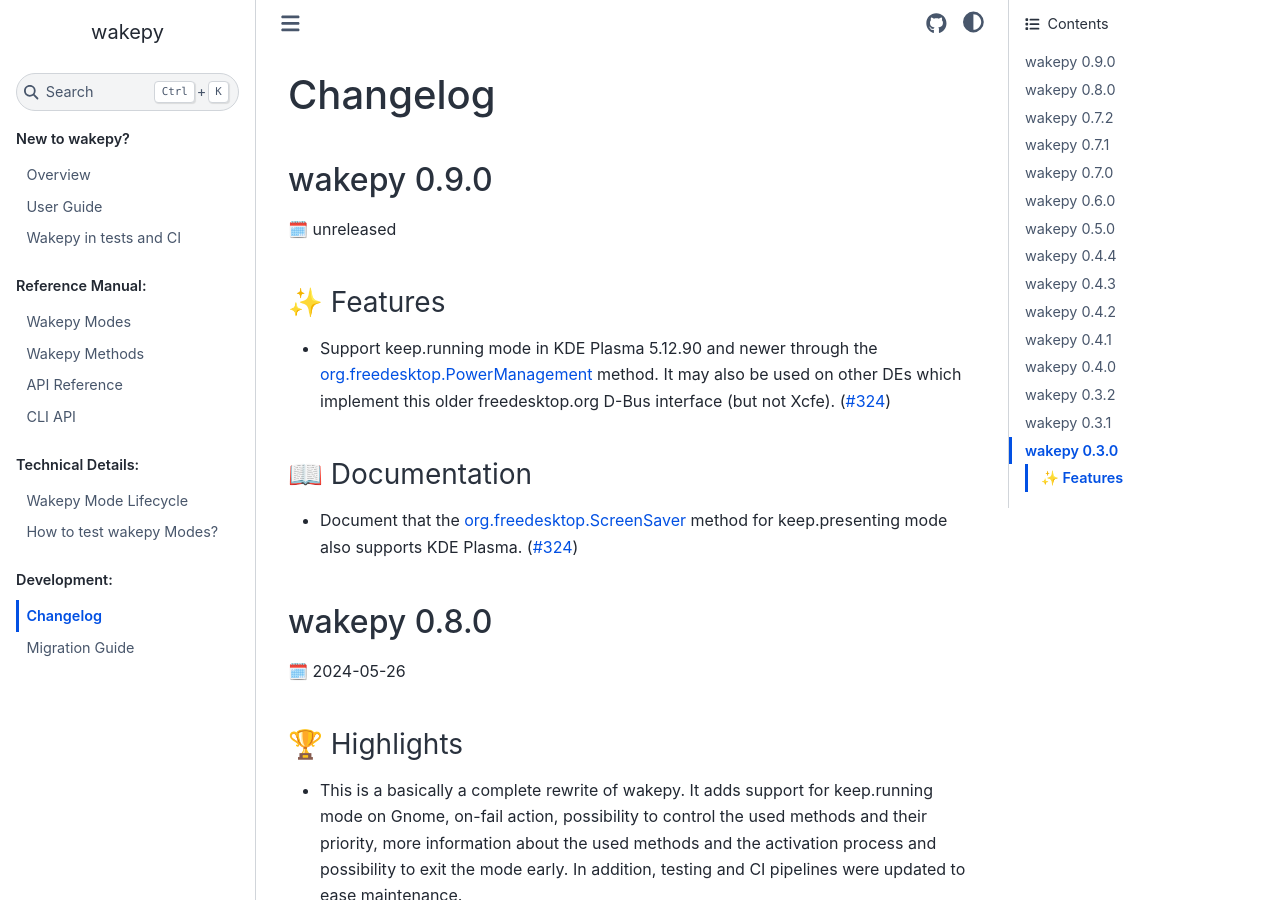
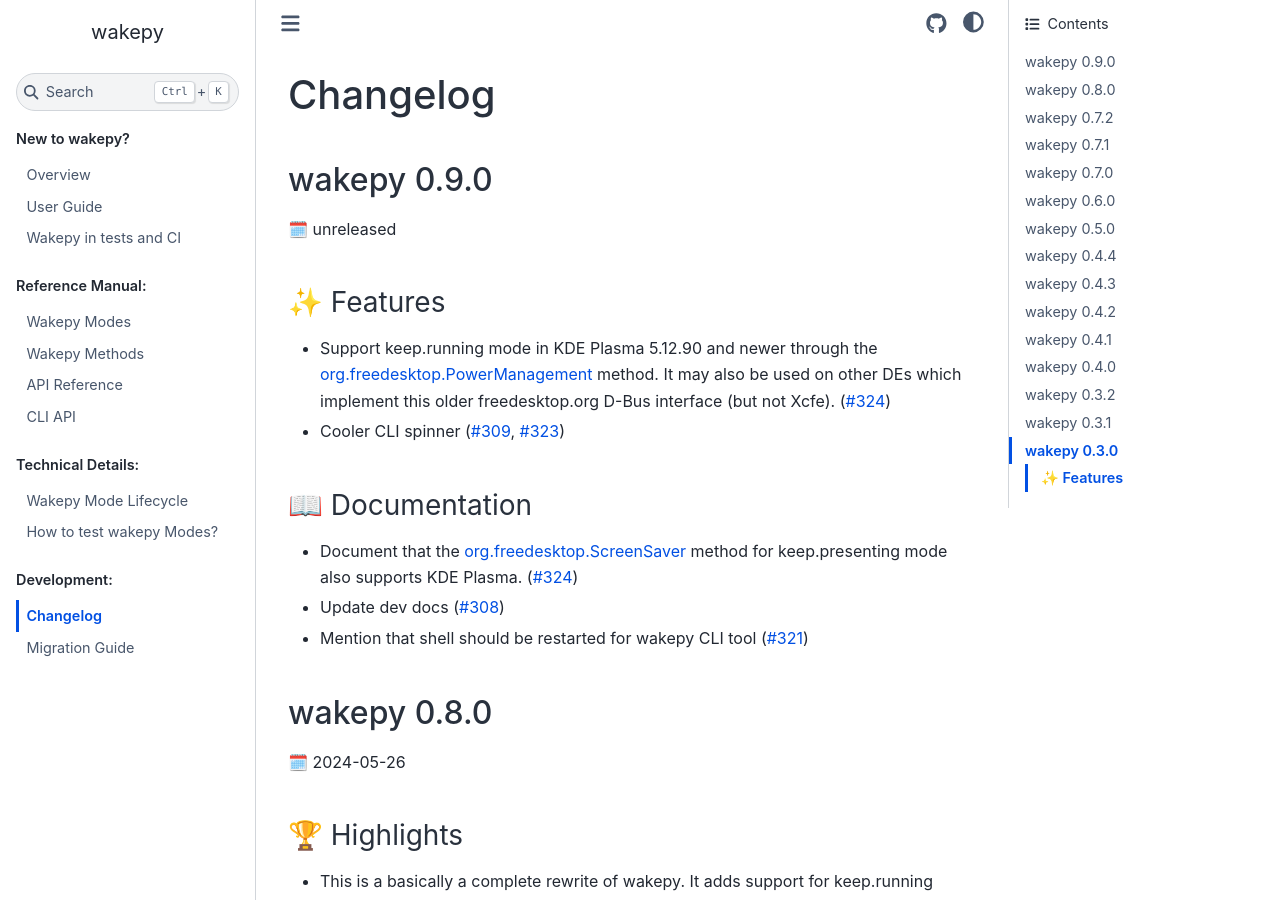
Before and after one commit to fohrloop/wakepy, a Sphinx documentation site: the page built from docs/source/changelog.md, in a window 1280 px wide and 900 px high. Built offline with Sphinx 7.4.7 and the Sphinx Book theme 1.1.4, drawn with Linux system fonts in a browser that asks for light colours; the version number could not be read and is left out.

Commit message:
update changelog (#325)
Add all recent changes to the changelog

```diff
--- a/docs/source/changelog.md
+++ b/docs/source/changelog.md
@@ -5,9 +5,12 @@
 
 ### ✨ Features
 - Support keep.running mode in KDE Plasma 5.12.90 and newer through the [org.freedesktop.PowerManagement](#keep-running-org-freedesktop-powermanagement) method. It may also be used on other DEs which implement this older freedesktop.org D-Bus interface (but not Xcfe). ([#324](https://github.com/fohrloop/wakepy/pull/324))
+- Cooler CLI spinner ([#309](https://github.com/fohrloop/wakepy/pull/309), [#323](https://github.com/fohrloop/wakepy/pull/323))
 
 ### 📖 Documentation
 - Document that the [org.freedesktop.ScreenSaver](keep-presenting-org-freedesktop-screensaver) method for keep.presenting mode also supports KDE Plasma. ([#324](https://github.com/fohrloop/wakepy/pull/324))
+- Update dev docs ([#308](https://github.com/fohrloop/wakepy/pull/308))
+- Mention that shell should be restarted for wakepy CLI tool ([#321](https://github.com/fohrloop/wakepy/pull/321))
 
 ## wakepy 0.8.0
 🗓️ 2024-05-26
```
